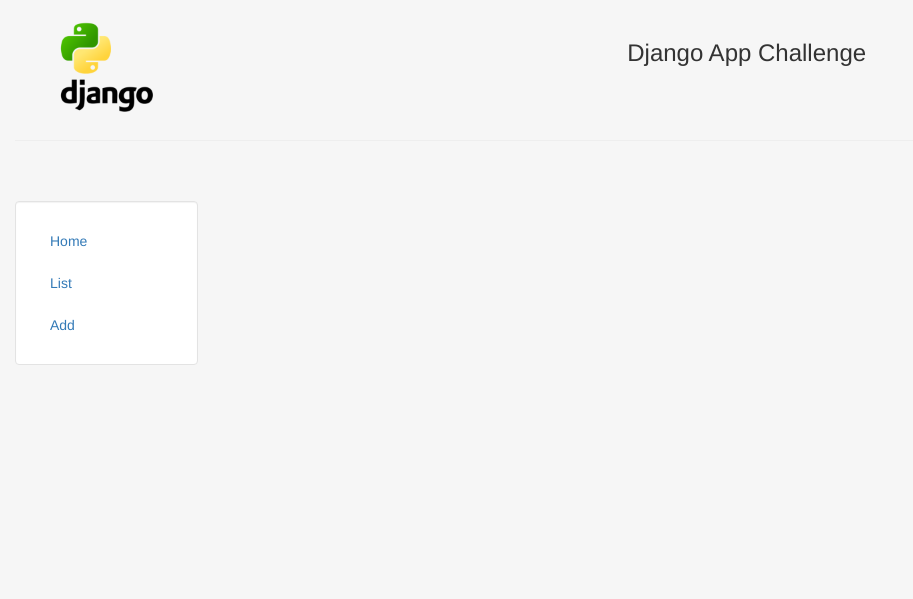
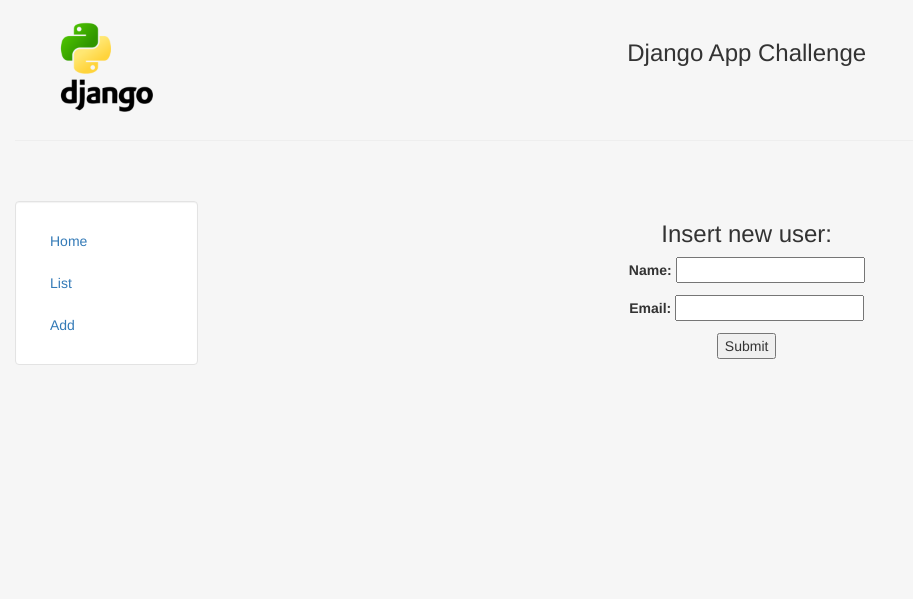
Before and after one commit to LuisFilipeDias/jenkins, a Django app: page /add/ in a window 1280 px wide. Shown: the top 599 px of the page, without its empty margins (0-913 px from the left). Run offline with Django 3.2, Linux system fonts and the light colour scheme; some libraries are stand-ins or nearby versions.

Commit message:
Finish app implementation

```diff
--- /dev/null
+++ b/mysite/django_app/forms.py
@@ -0,0 +1,7 @@
+from django import forms
+from django.forms import EmailInput, TextInput
+
+
+class NameForm(forms.Form):
+    name = forms.CharField(min_length=1, max_length=100, widget=TextInput)
+    email = forms.CharField(min_length=1, max_length=100, widget=EmailInput)
--- a/mysite/django_app/models.py
+++ b/mysite/django_app/models.py
@@ -4,9 +4,8 @@
 # Create your models here.
 
 class Post(models.Model):
-    name = models.CharField(max_length=140)
-    email = models.CharField(max_length=140)
-    added = models.DateTimeField()
+    name = models.CharField(max_length=100)
+    email = models.CharField(max_length=100)
 
     def __str__(self):
         return self.name
--- /dev/null
+++ b/mysite/django_app/templates/django_app/forms.html
@@ -0,0 +1,12 @@
+{% extends "django_app/header.html" %}
+
+{% block content %}
+<center>
+    <h3>Insert new user:</h3>
+    <form action="done/" method="post">
+        {% csrf_token %}
+        {{ form.as_p }}
+        <input type="submit" value="Submit" />
+    </form>
+</center>
+{% endblock %}
--- a/mysite/django_app/templates/django_app/post.html
+++ b/mysite/django_app/templates/django_app/post.html
@@ -3,7 +3,6 @@
 {% block content %}
 
     <h3>{{post.name}}</h3>
-    <h6>which was added on <b>{{post.added}}</b></h6>
     has email <b>{{post.email}}</b>
 
 {% endblock %}
--- a/mysite/django_app/urls.py
+++ b/mysite/django_app/urls.py
@@ -5,8 +5,9 @@
 
 urlpatterns = [
     url(r'^$', views.index, name='index'),
-    url(r'^add/$', views.list, name='add'),
+    url(r'^add/$', views.add, name='add'),
+    url(r'^add/done/$', views.added, name='added'),
     url(r'^list/$',
-        ListView.as_view(queryset=Post.objects.all().order_by("-added")[:25], template_name="django_app/list.html")),
+        ListView.as_view(queryset=Post.objects.all().order_by("-name"), template_name="django_app/list.html")),
     url(r'^list/(?P<pk>\d+)$', DetailView.as_view(model=Post, template_name="django_app/post.html"))
 ]
--- a/mysite/django_app/views.py
+++ b/mysite/django_app/views.py
@@ -1,4 +1,7 @@
+from django.http import HttpResponseRedirect
 from django.shortcuts import render
+from .forms import NameForm
+from .models import Post
 
 
 # Create your views here.
@@ -8,8 +11,27 @@
 
 
 def list(request):
-    return render(request, 'django_app/basic.html',)
+    return render(request, 'django_app/basic.html', )
 
 
 def add(request):
-    return render(request, 'django_app/basic.html', {'content': ['Add', 'add']})
+    form = NameForm()
+    return render(request, 'django_app/forms.html', {'form': form})
+
+
+def added(request):
+    # if this is a POST request we need to process the form data
+    if request.method == 'POST':
+        # create a form instance and populate it with data from the request:
+        form = NameForm(request.POST)
+        # check whether it's valid:
+        if form.is_valid():
+            # process the data in form.cleaned_data as required
+            # ...
+            # redirect to a new URL:
+            Post.objects.create(
+                name=form.cleaned_data['name'],
+                email=form.cleaned_data['email'])
+            return render(request, 'django_app/done.html', )
+        else:
+            return render(request, 'django_app/invalid.html')
```
Also changed, not shown: mysite/django_app/templates/django_app/done.html (added, +7 -0 lines), mysite/django_app/templates/django_app/invalid.html (added, +7 -0 lines), mysite/django_app/templates/django_app/list.html (+11 -3 lines), mysite/db.sqlite3, mysite/django_app/migrations/0004_auto_20160326_1818.py (added).
